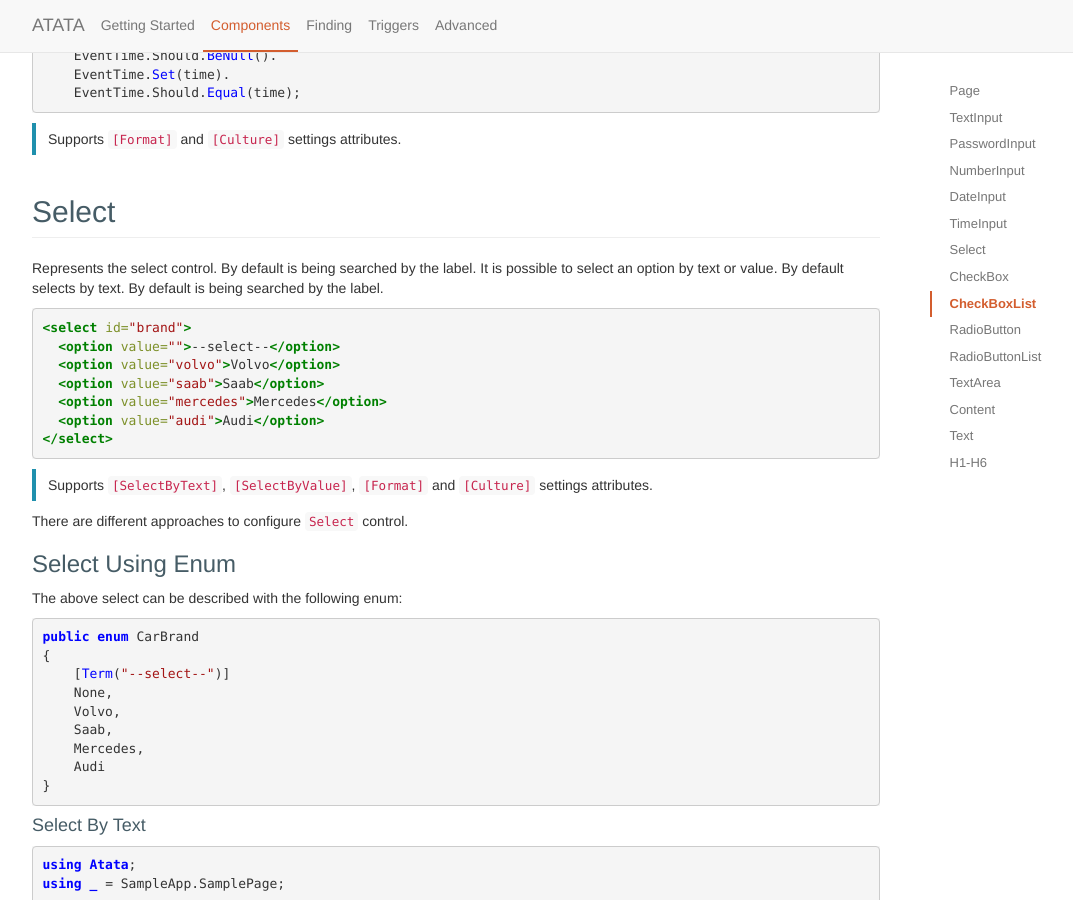
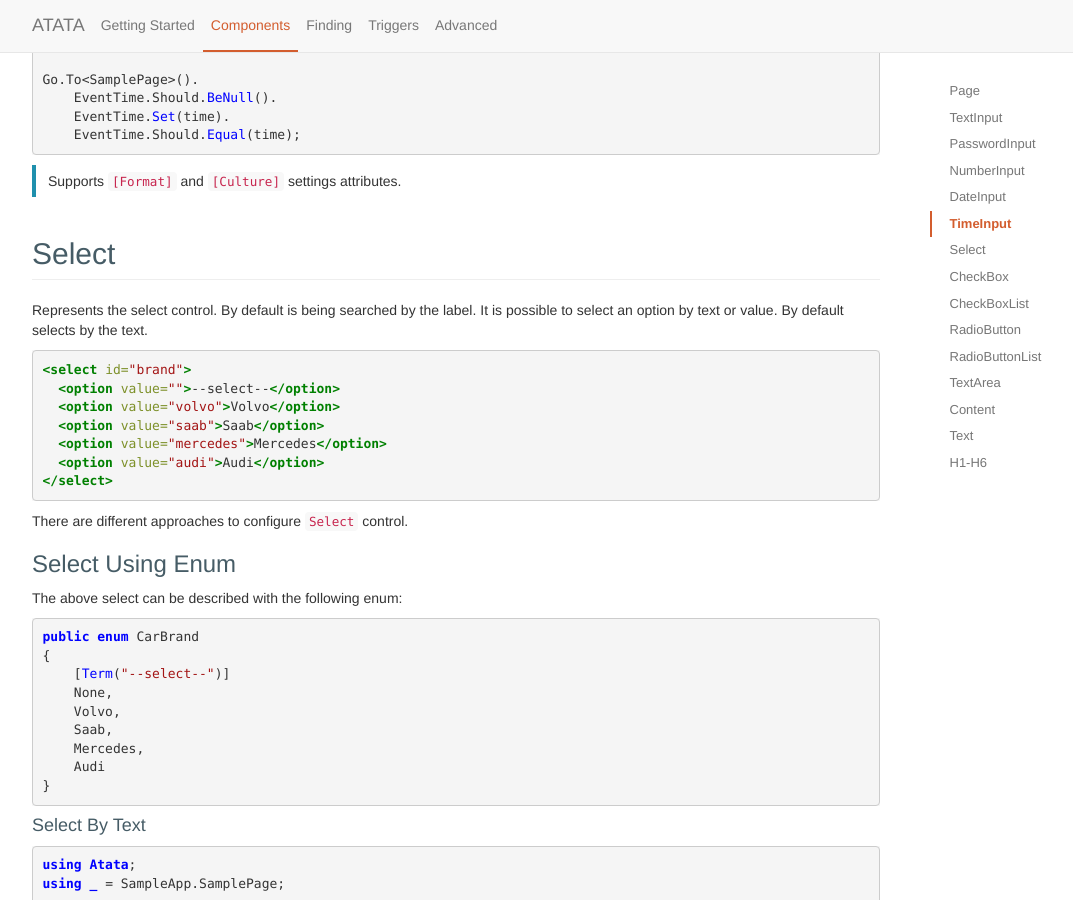
Before and after one commit to atata-framework/atata.io, a Jekyll site: the page built from components.html, in a window 1280 px wide and 900 px high, scrolled down 3582 px. Shown: the whole window, without its empty margins (38-1111 px from the left). Built offline with Jekyll 4.4.1, drawn with Linux system fonts in a browser that asks for light colours; some of the changed text lies outside the part shown.

Commit message:
Update components

````diff
--- a/_includes/components/checkboxlist.md
+++ b/_includes/components/checkboxlist.md
@@ -53,3 +53,11 @@
 
 Supports `[Format]`, `[Culture]`, `[FindItemByLabel]` and `[FindItemByValue]` settings attributes.
 {:class="info"}
+
+### Methods
+
+Name | Description
+---- | -----------
+`Check(T value)` | Checks the checkbox by specified value.
+`Uncheck(T value)` | Unchecks the checkbox by specified value.
+{:class="table table-members"}
--- a/_includes/components/dateinput.md
+++ b/_includes/components/dateinput.md
@@ -1,4 +1,7 @@
-Represents the date input control. By default is being searched by the label. The default format is `"d"` (short date pattern, e.g. 6/15/2009). Handles any `input` element with `type="date"`, `type="text"` or without the type attribute defined.
+Represents the date input control. By default is being searched by the label. Handles any `input` element with `type="date"`, `type="text"` or without the type attribute defined.
+
+The default format is `"d"` (short date pattern, e.g. 6/15/2009).
+{:class="info"}
 
 ```html
 <input type="date" id="birthday">
--- a/_includes/components/select.md
+++ b/_includes/components/select.md
@@ -1,4 +1,4 @@
-Represents the select control. By default is being searched by the label. It is possible to select an option by text or value. By default selects by text. By default is being searched by the label.
+Represents the select control. By default is being searched by the label. It is possible to select an option by text or value. By default selects by the text.
 
 ```html
 <select id="brand">
@@ -9,9 +9,6 @@
   <option value="audi">Audi</option>
 </select>
 ```
-
-Supports `[SelectByText]`, `[SelectByValue]`, `[Format]` and `[Culture]` settings attributes.
-{:class="info"}
 
 There are different approaches to configure `Select` control.
 
@@ -129,3 +126,6 @@
     Priority.Set(3).
     Priority.Should.Equal(3);
 ```
+
+Supports `[SelectByText]`, `[SelectByValue]`, `[Format]` and `[Culture]` settings attributes.
+{:class="info"}
````
